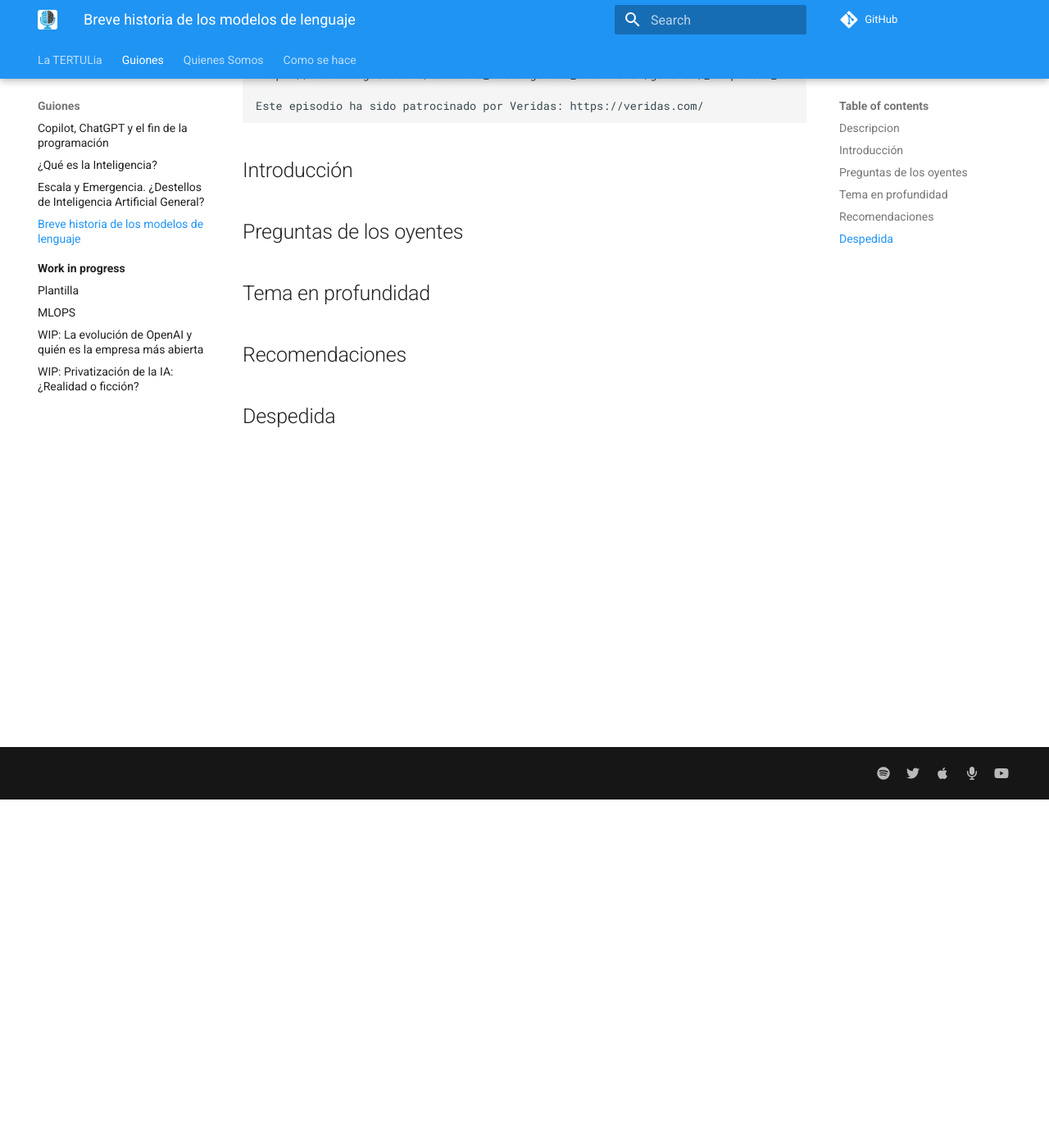
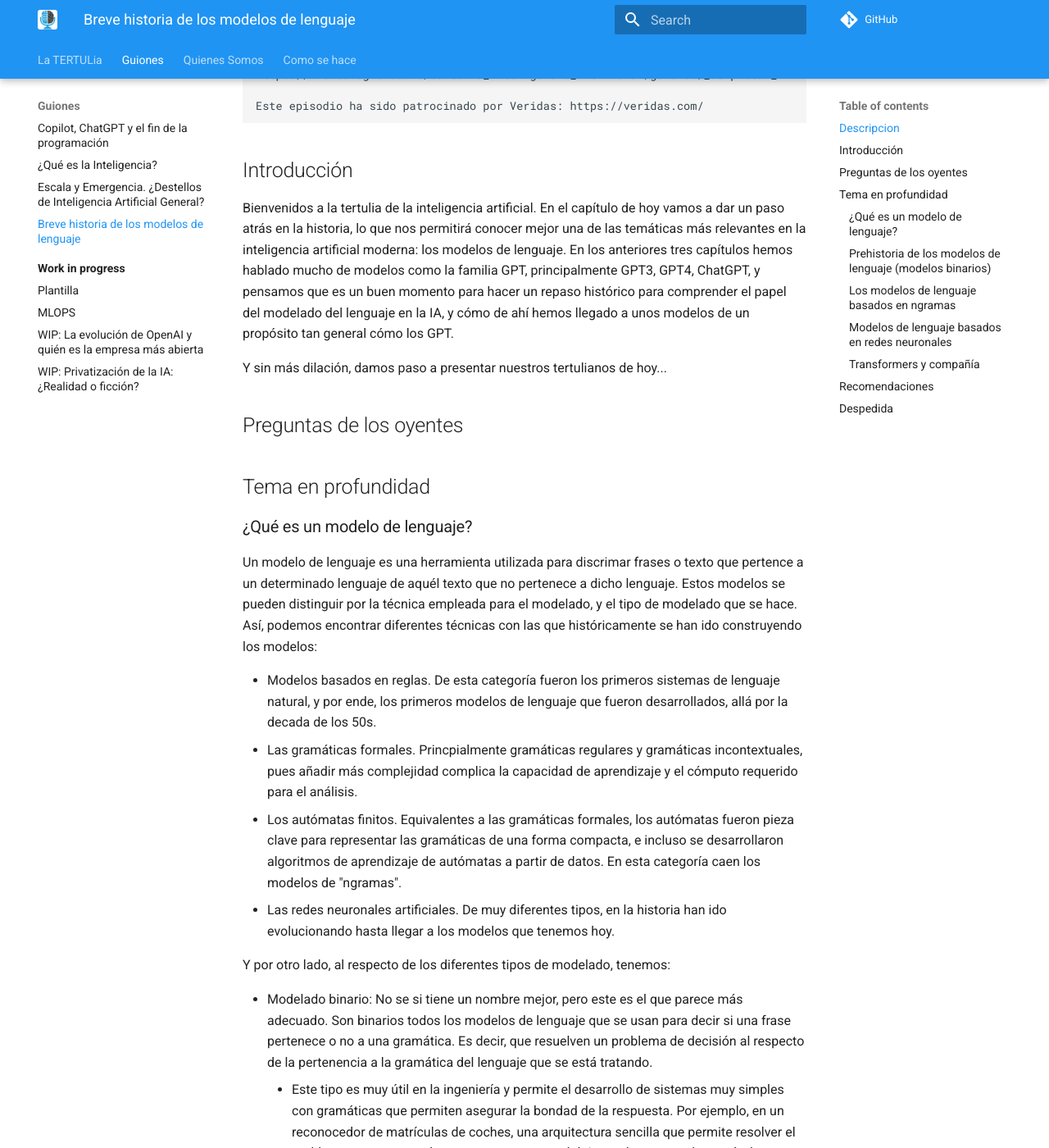
Before and after one commit to ironbar/tertulia_inteligencia_artificial, an MkDocs documentation site: the page built from docs/guiones/04-historia-modelos-lenguaje.md, in a window 1280 px wide and 1400 px high, scrolled down 425 px. Shown: the whole window at 82% size. Built offline with MkDocs 1.6.1 and Material for MkDocs 9.7.7, drawn with Linux system fonts in a browser that asks for light colours; comment, search, counter and statistics services are not loaded; some of the changed text lies outside the part shown.

Commit message:
Add first description and introduction

```diff
--- a/docs/guiones/04-historia-modelos-lenguaje.md
+++ b/docs/guiones/04-historia-modelos-lenguaje.md
@@ -20,10 +20,88 @@
 
 ## Introducción
 
+Bienvenidos a la tertulia de la inteligencia artificial. En el capítulo de hoy vamos a dar
+un paso atrás en la historia, lo que nos permitirá conocer mejor una de las temáticas más
+relevantes en la inteligencia artificial moderna: los modelos de lenguaje. En los anteriores
+tres capítulos hemos hablado mucho de modelos como la familia GPT, principalmente GPT3,
+GPT4, ChatGPT, y pensamos que es un buen momento para hacer un repaso histórico para
+comprender el papel del modelado del lenguaje en la IA, y cómo de ahí hemos llegado a unos
+modelos de un propósito tan general cómo los GPT.
+
+Y sin más dilación, damos paso a presentar nuestros tertulianos de hoy...
+
+<PRESENTACIONES>
+
 ## Preguntas de los oyentes
 
 ## Tema en profundidad
 
+### ¿Qué es un modelo de lenguaje?
+
+Un modelo de lenguaje es una herramienta utilizada para discrimar frases o texto que
+pertence a un determinado lenguaje de aquél texto que no pertenece a dicho lenguaje.
+Estos modelos se pueden distinguir por la técnica empleada para el modelado, y el
+tipo de modelado que se hace. Así, podemos encontrar diferentes técnicas con las
+que históricamente se han ido construyendo los modelos:
+
+- Modelos basados en reglas. De esta categoría fueron los primeros sistemas
+  de lenguaje natural, y por ende, los primeros modelos de lenguaje que
+  fueron desarrollados, allá por la decada de los 50s.
+- Las gramáticas formales. Princpialmente gramáticas regulares y gramáticas
+  incontextuales, pues añadir más complejidad complica la capacidad de
+  aprendizaje y el cómputo requerido para el análisis.
+- Los autómatas finitos. Equivalentes a las gramáticas formales, los autómatas
+  fueron pieza clave para representar las gramáticas de una forma compacta,
+  e incluso se desarrollaron algoritmos de aprendizaje de autómatas a partir
+  de datos. En esta categoría caen los modelos de "ngramas".
+- Las redes neuronales artificiales. De muy diferentes tipos, en la historia
+  han ido evolucionando hasta llegar a los modelos que tenemos hoy.
+
+Y por otro lado, al respecto de los diferentes tipos de modelado, tenemos:
+
+- Modelado binario: No se si tiene un nombre mejor, pero este es el que
+  parece más adecuado. Son binarios todos los modelos de lenguaje que
+  se usan para decir si una frase pertenece o no a una gramática. Es
+  decir, que resuelven un problema de decisión al respecto de la
+  pertenencia a la gramática del lenguaje que se está tratando.
+    - Este tipo es muy útil en la ingeniería y permite el desarrollo de
+      sistemas muy simples con gramáticas que permiten asegurar la bondad
+      de la respuesta. Por ejemplo, en un reconocedor de matrículas de
+      coches, una arquitectura sencilla que permite resolver el problema
+      se compone de cuatro componentes básicos: el extractor de matrículas,
+      que las busca en la imagen y permite extraer de cada matrícula los
+      caracteres que hay que leer; el reconocedor de caracteres que por
+      cada imagen de cada carácter calcula un vector con la probabilidad
+      posterior de cada carácter a reconocer; el modelo de lenguaje
+      que nos dice que secuencias de caracteres son válidas; y el algoritmo
+      de búsqueda que decodifica la secuencia de caracteres válida que
+      es más verosimil.
+- Modelado estadístico. En lugar de indicarnos si la frase es válida o no,
+  nos da una puntuación, normalmente una probabilidad, de tal forma que
+  la probabilidad es mayor para aquellas secuencias de palabras que
+  pertenecen al lenguaje, y menor para las que no, pero todas las secuencias
+  son posibles en estos modelos. Este comportamiento dota a estos modelos de
+  una gran flexibilidad, lo que permite resolver muchos problemas de lenguaje
+  natural de una forma más efectiva. Por ejemplo, en lenguaje hablado las
+  personas cometen errores gramaticales, y con los modelos estadísticos
+  se puede decodificar de forma satisfactoria, incluyendo esos errores, mientras
+  que con modelos binarios hace falta una mayor ingeniería para que el modelo
+  permita aceptar errores en la gramática.
+
+### Prehistoria de los modelos de lenguaje (modelos binarios)
+
+TODO: poner aquí un breve relato sobre como llegamos a los modelos estadísticos.
+
+TODO: indicar que nuestro interés va a estar en los modelos estadísticos por ser
+los que han sido más efectivos en la historia, pero que contamos algo sobre el
+resto por ponerlos en una cronología.
+
+### Los modelos de lenguaje basados en ngramas
+
+### Modelos de lenguaje basados en redes neuronales
+
+### Transformers y compañía
+
 ## Recomendaciones
 
 ## Despedida
```
